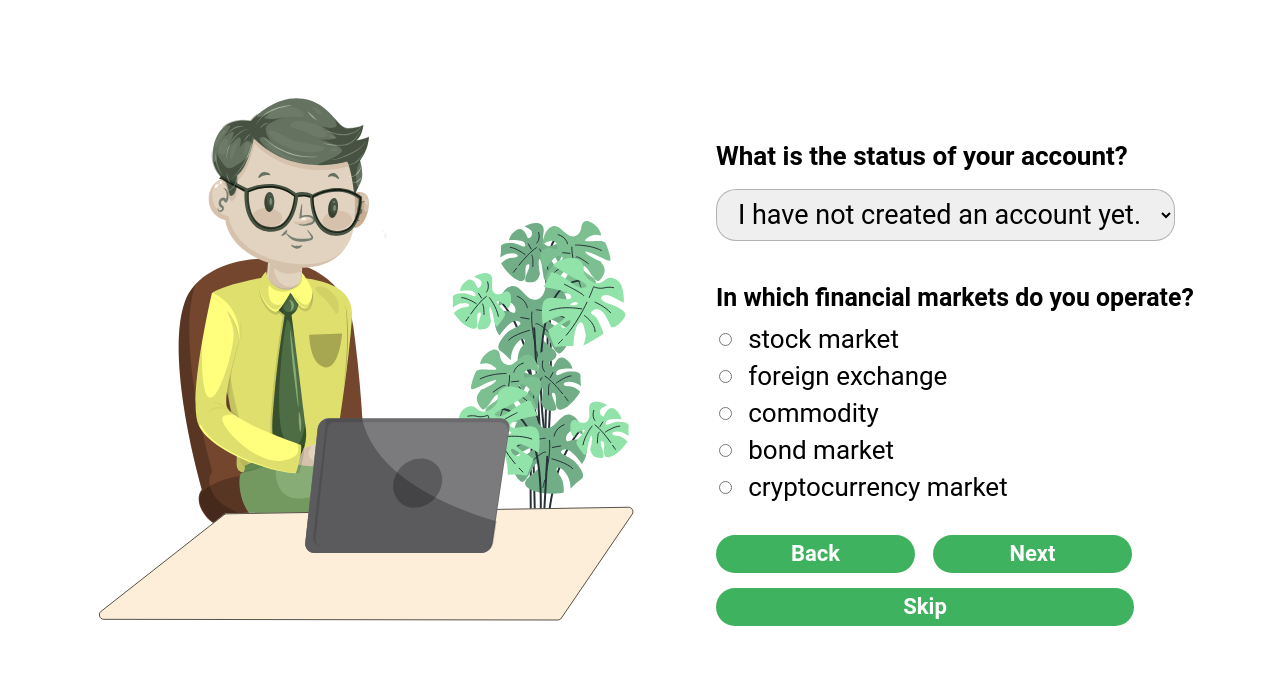
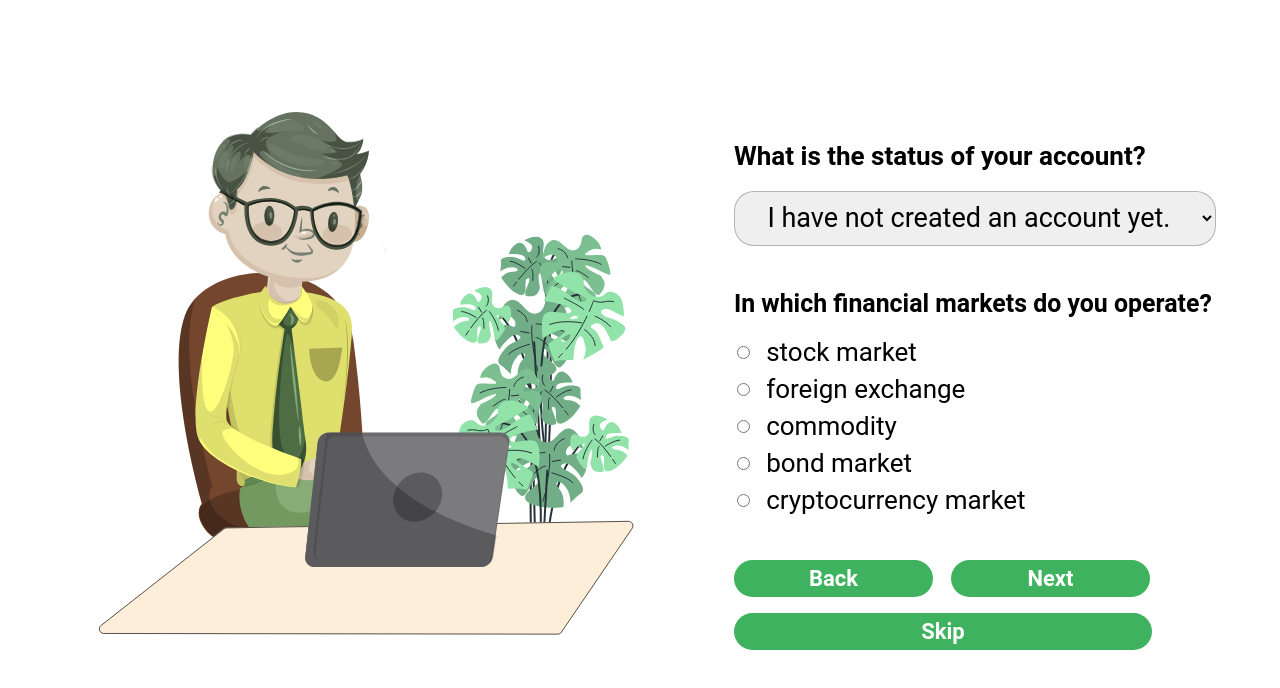
Before and after one commit to Matheus-kb/survey-form, a website: page src/pagethree.html in a window 1280 px wide. Drawn offline with Linux system fonts and the light colour scheme.

Commit message:
atualização de responsividade da page-three

```diff
--- a/src/css/pagethree-style.css
+++ b/src/css/pagethree-style.css
@@ -6,15 +6,16 @@
 body {
   background-color: #fff;
   margin: 0;
+  display: flex;
+  flex-direction: column;
 }
 
 img {
-  width: 22.5rem;
-  height: 21.50238rem;
+  width: 83.96vw;
+  height: 46.06vh;
   flex-shrink: 0;
-  padding-top: 3.81rem;
+  padding-top: 2.44rem;
   padding-inline-start: 2.75rem;
-  padding-inline-end: 4.75rem;
   padding-bottom: 1.31rem;
 }
 
@@ -27,8 +28,7 @@ form {
 }
 
 p {
-  width: 17rem;
-  height: 1.25rem;
+  width: 56.5vw;
   flex-shrink: 0;
   font-size: 1rem;
   font-weight: 700;
@@ -37,8 +37,8 @@ p {
 }
 
 select {
-  width: 17.375rem;
-  height: 2.0625rem;
+  width: 58.13vw;
+  height: 4.34vh;
   flex-shrink: 0;
   border-radius: 1.25rem;
   border: 1px solid rgba(0, 0, 0, 0.25);
@@ -49,15 +49,15 @@ select {
 }
 
 .p2 {
-  width: 21rem;
+  width: 68.5vw;
   padding-inline-start: 7.9rem;
   padding-inline-end: 4.19rem;
   padding-bottom: 0.25rem;
 }
 
 .input-group {
-  width: 11.4375rem;
-  height: 6.5rem;
+  width: 38.12vw;
+  height: 13.68vh;
   flex-shrink: 0;
   font-size: 1rem;
   font-weight: 400;
@@ -81,6 +81,7 @@ select {
 .button-group {
   margin-inline-start: 3.5rem;
   margin-bottom: 0.63rem;
+  display: flex;
 }
 
 button {
@@ -114,14 +115,16 @@ button:hover {
 @media only screen and (min-width: 1024px) {
   body {
     display: flex;
+    flex-direction: row;
   }
 
   img {
-    width: 34.53206rem;
-    height: 33.00094rem;
+    width: 43.17vw;
+    height: 69.47vh;
     padding-top: 6.12rem;
     padding-bottom: 8.37rem;
     padding-inline-start: 5.47rem;
+    margin-inline-end: 5.87rem;
   }
 
   form {
@@ -131,18 +134,17 @@ button:hover {
   }
 
   p {
-    width: 29.375rem;
-    height: 2.5rem;
+    width: 36.72vw;
     font-size: 1.625rem;
-    padding-bottom: 0.5rem;
+    margin-bottom: 0.7rem;
     text-align: start;
   }
 
   select {
-    width: 28.6875rem;
-    height: 3.25rem;
+    width:  37.65vw;
+    height: 6.84vh;
     font-size: 1.6875rem;
-    margin-bottom: 2.63rem;
+    margin-bottom: 2.7rem;
   }
 
   .p2 {
@@ -150,15 +152,14 @@ button:hover {
     font-size: 1.555rem;
     line-height: normal;
     margin-inline-end: 2.37rem;
-    margin-bottom: 0.37rem;
-    width: 511px;
-    height: 2.5rem;
+    margin-bottom: 1.5rem;
+    width: 39.92vw;
   }
 
   .input-group {
-    width: 20.25rem;
+    width: 28vw;
     margin-inline-start: 0.2rem;
-    margin-bottom: 4.8rem;
+    margin-bottom: 5.2rem;
     font-size: 1.625rem;
   }
 
```
